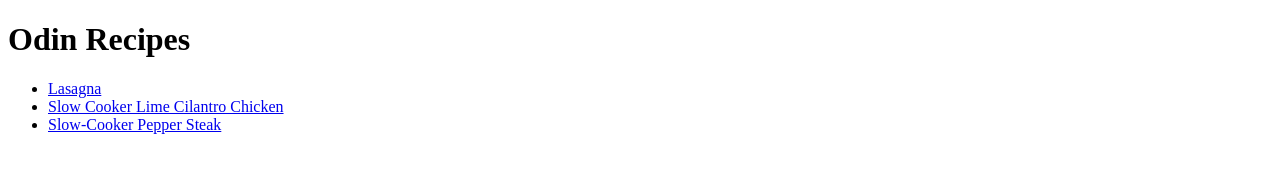
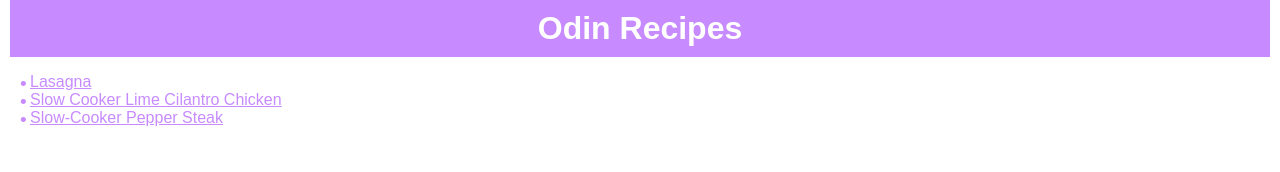
Before and after one commit to kimviiii/odin-recipes, a plain HTML site: page index.html in a window 1280 px wide. Drawn offline with Linux system fonts and the light colour scheme.

Commit message:
made changes to the stylesheet
added some more styles to the index and other files.

```diff
--- a/index.html
+++ b/index.html
@@ -4,10 +4,14 @@
     <meta charset="UTF-8">
     <meta name="viewport" content="width=device-width, initial-scale=1.0">
     <title>Odin Recipes</title>
+    <link rel="stylesheet" href="styles.css">
+
 </head>
 <body>
-    <h1>Odin Recipes</h1>
-    <ul>
+    <div class="header">
+        <h1>Odin Recipes</h1>
+    </div>
+    <ul class="main-list">
         <li><a href="recipes/lasagna.html">Lasagna</a></li>
         <li><a href="recipes/slow_cooker_lime_cilantro_chicken.html">Slow Cooker Lime Cilantro Chicken</a></li>
         <li><a href="recipes/slow_cooker_pepper_steak.html">Slow-Cooker Pepper Steak</a></li>
--- /dev/null
+++ b/styles.css
@@ -0,0 +1,60 @@
+body {
+    font-family: Arial, Helvetica, sans-serif;
+    margin: 0;
+    padding-top: 0;
+    height: 100vh;
+    position: relative;
+    padding-left: 10px;
+    padding-right: 10px;
+}
+
+
+.header {
+    background-color: rgb(199, 139, 255);
+    margin: 0;
+    padding: 0;
+    text-align: center;
+}
+
+.header h1 {
+    margin: 0;
+    padding: 10px;
+    color: white;
+}
+
+.main-list {
+    list-style-type: none;
+    padding-left: 10px;
+
+}
+
+.main-list > li {
+    position: relative;
+    padding-left: 10px;
+}
+
+.main-list > li::before {
+    content: "•";
+    color: rgb(199, 139, 255);
+    font-size: 1.2em;
+    position: absolute;
+    left: 0;
+    top: 0;
+}
+
+
+a:link {
+    color: rgb(199, 139, 255);
+}
+
+a:hover {
+    color: rgb(111, 65, 154);
+}
+
+a:active {
+    color: rgb(231, 145, 145);
+}
+
+a:visited {
+    color: rgb(58, 21, 92);
+}
```
Also changed, not shown: recipes/lasagna.html (+6 -3 lines), recipes/slow_cooker_lime_cilantro_chicken.html (+1 -0 lines), recipes/slow_cooker_pepper_steak.html (+1 -0 lines).
